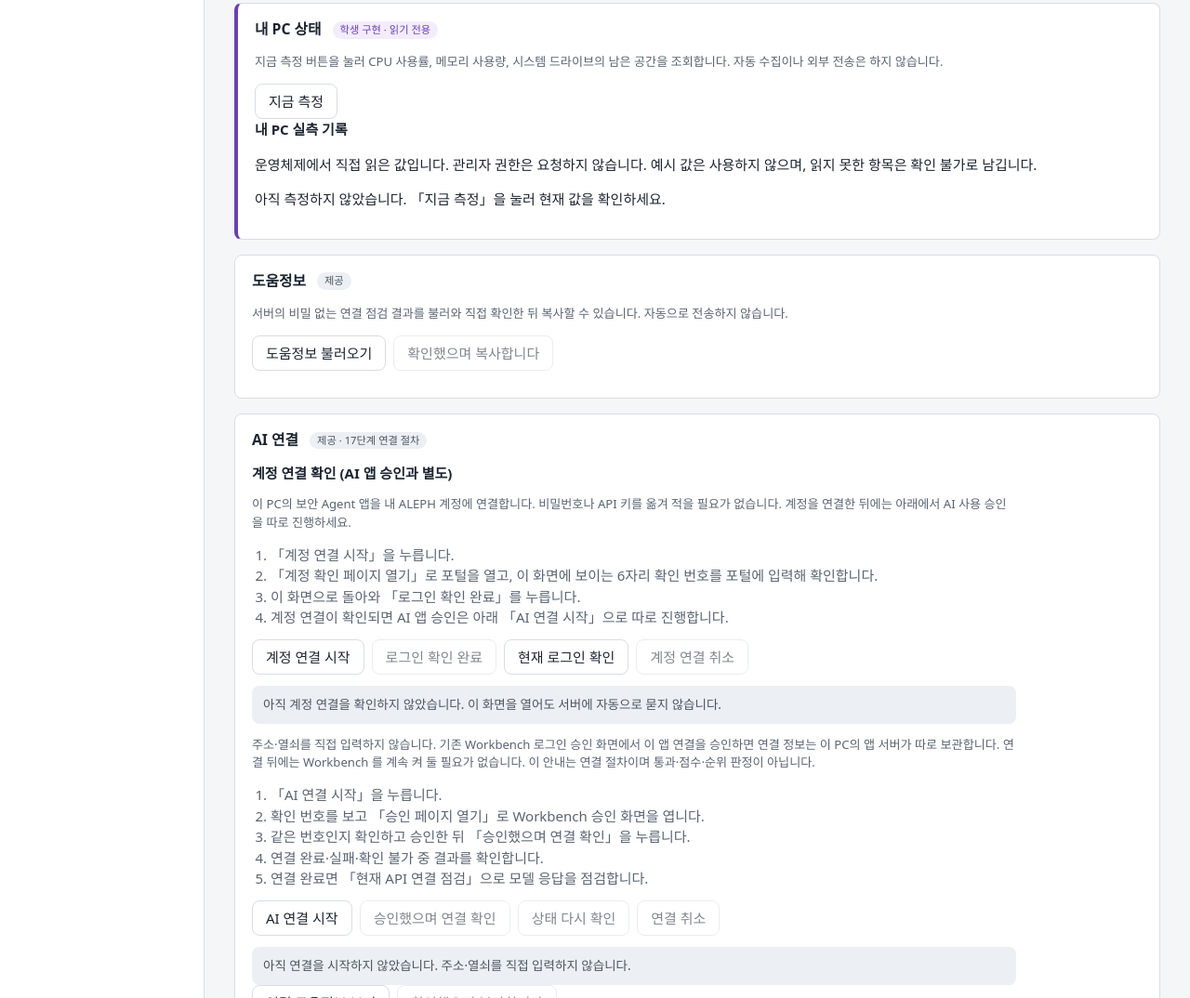
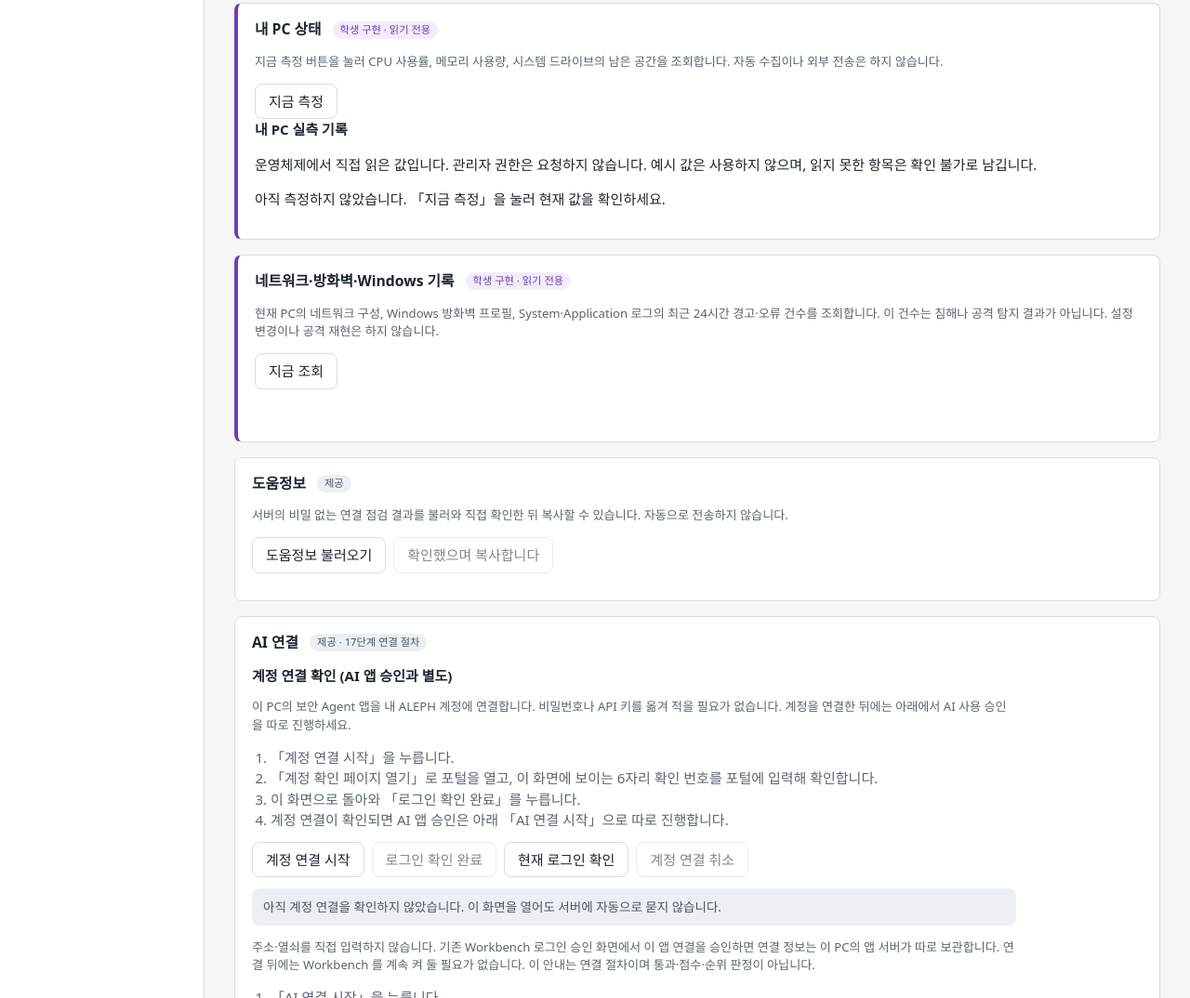
Before and after one commit to mingming-01/mingming-On-client, a website with bundled scripts: page on-client/public/index.html in a window 1280 px wide. Shown: the part 1726-2800 px from the top of the page at 93% size. Built offline with nearby package versions, Linux system fonts and the light colour scheme; files whose address does not match are found by name.

Commit message:
네트워크 상태 조회 화면 추가

```diff
--- a/on-client/public/index.html
+++ b/on-client/public/index.html
@@ -85,6 +85,15 @@
             <button type="button" id="local-system-refresh" class="btn">지금 측정</button>
           </div>
           <div id="student-local-system" class="student-slot" aria-live="polite"></div>
+        </section>
+
+        <section class="card student" aria-labelledby="network-status-title">
+          <h2 id="network-status-title">네트워크·방화벽·Windows 기록 <span class="tag tag-student">학생 구현 · 읽기 전용</span></h2>
+          <p class="muted">현재 PC의 네트워크 구성, Windows 방화벽 프로필, System·Application 로그의 최근 24시간 경고·오류 건수를 조회합니다. 이 건수는 침해나 공격 탐지 결과가 아닙니다. 설정 변경이나 공격 재현은 하지 않습니다.</p>
+          <div class="row">
+            <button type="button" id="network-status-refresh" class="btn">지금 조회</button>
+          </div>
+          <div id="student-network-status" class="student-slot" aria-live="polite"></div>
         </section>
 
         <section class="card provided" aria-labelledby="diag-title">
```
